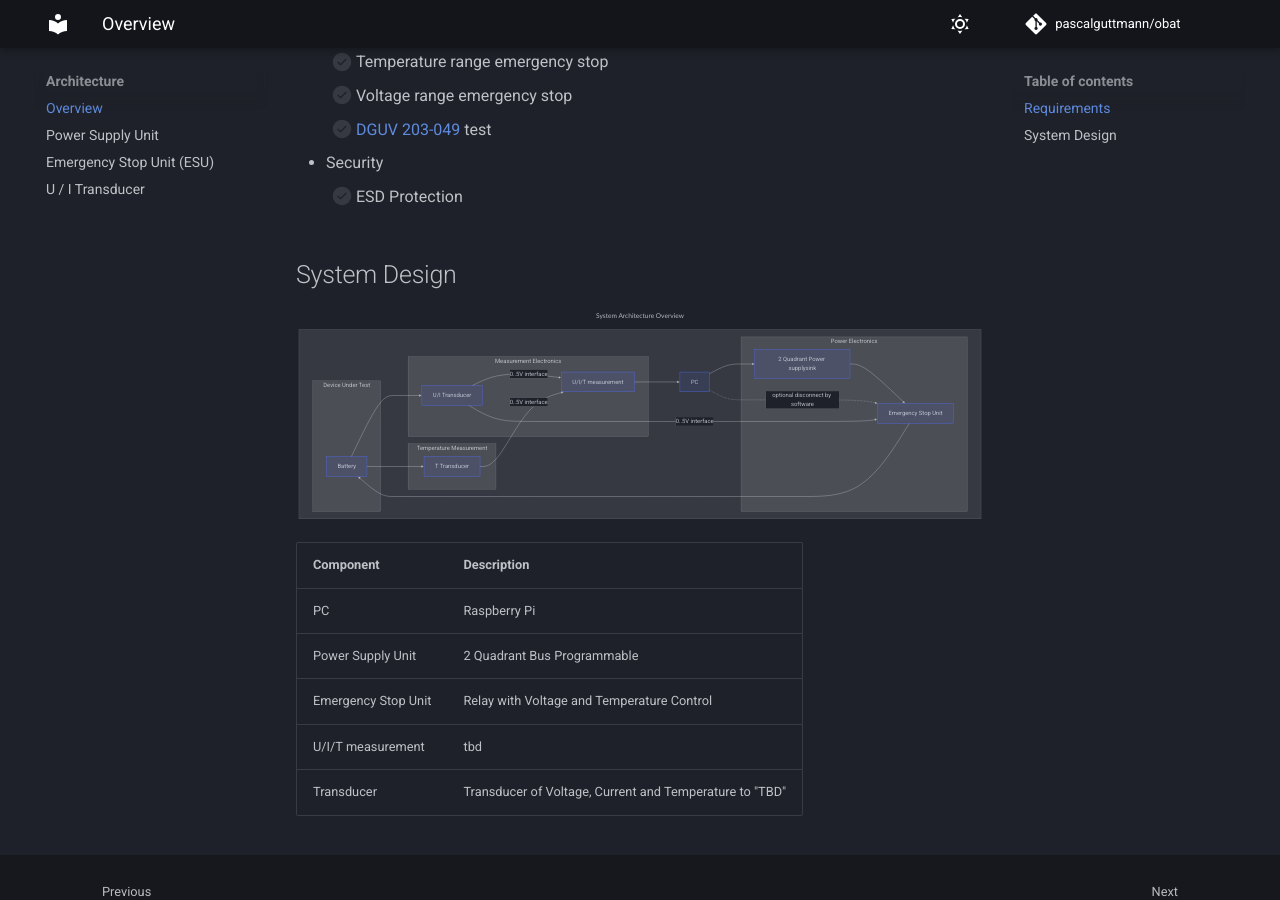
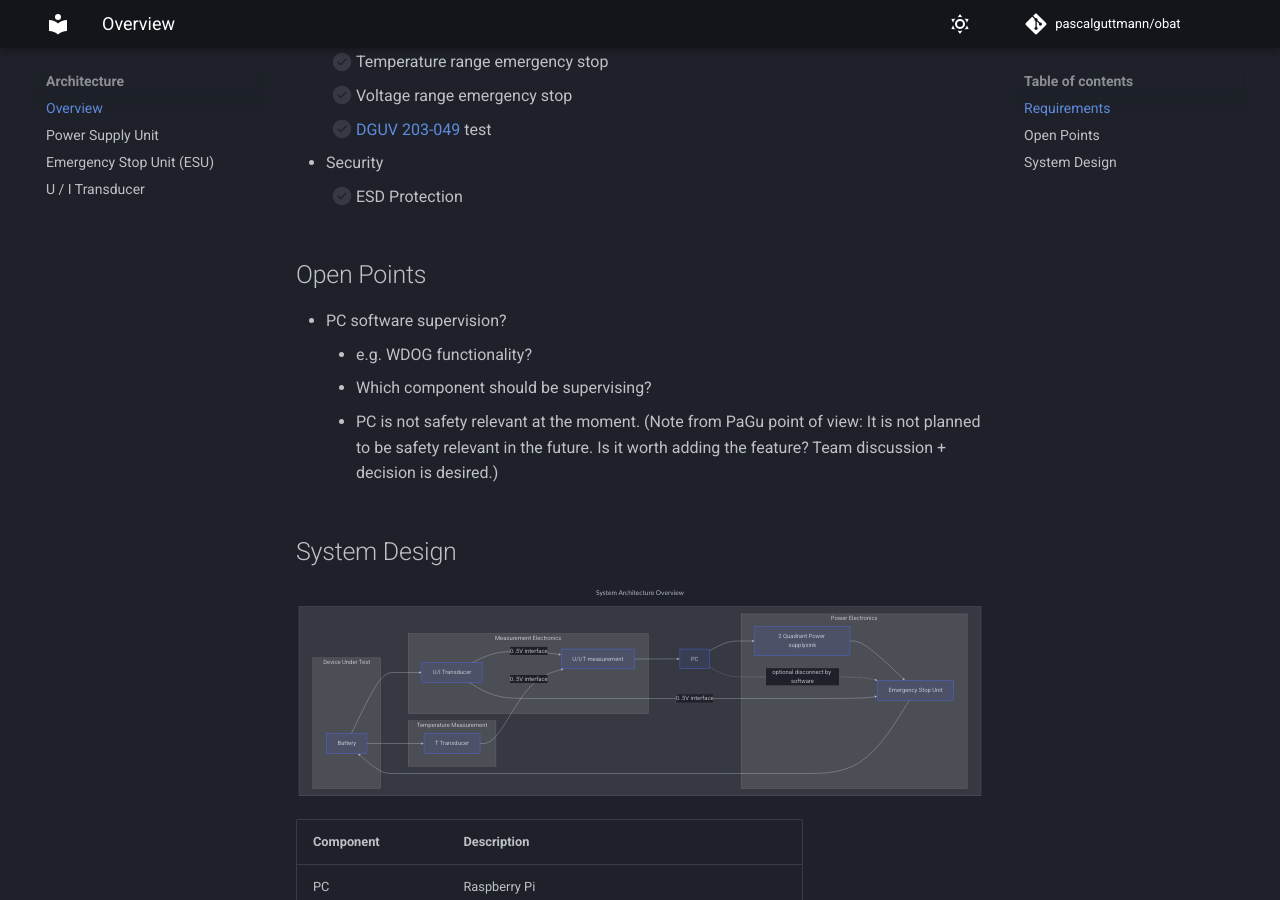
Before and after one commit to pascalguttmann/obat, an MkDocs documentation site: the page built from docs/arch/overview.md, in a window 1280 px wide and 900 px high, scrolled down 706 px. Built offline with MkDocs 1.6.1 and Material for MkDocs 9.7.7, drawn with Linux system fonts in a browser that asks for light colours; comment, search, counter and statistics services are not loaded.

Commit message:
add PC software wdog supervision as openpoint

```diff
--- a/docs/arch/overview.md
+++ b/docs/arch/overview.md
@@ -22,6 +22,15 @@
     - [ ] ESD Protection
 
 [dguv]: (https://publikationen.dguv.de/widgets/pdf/download/article/829)
+
+## Open Points
+
+- PC software supervision?
+    - e.g. WDOG functionality?
+    - Which component should be supervising?
+    - PC is not safety relevant at the moment. (Note from PaGu point of view: It
+      is not planned to be safety relevant in the future. Is it worth adding the
+      feature? Team discussion + decision is desired.)
 
 ## System Design
 
```
